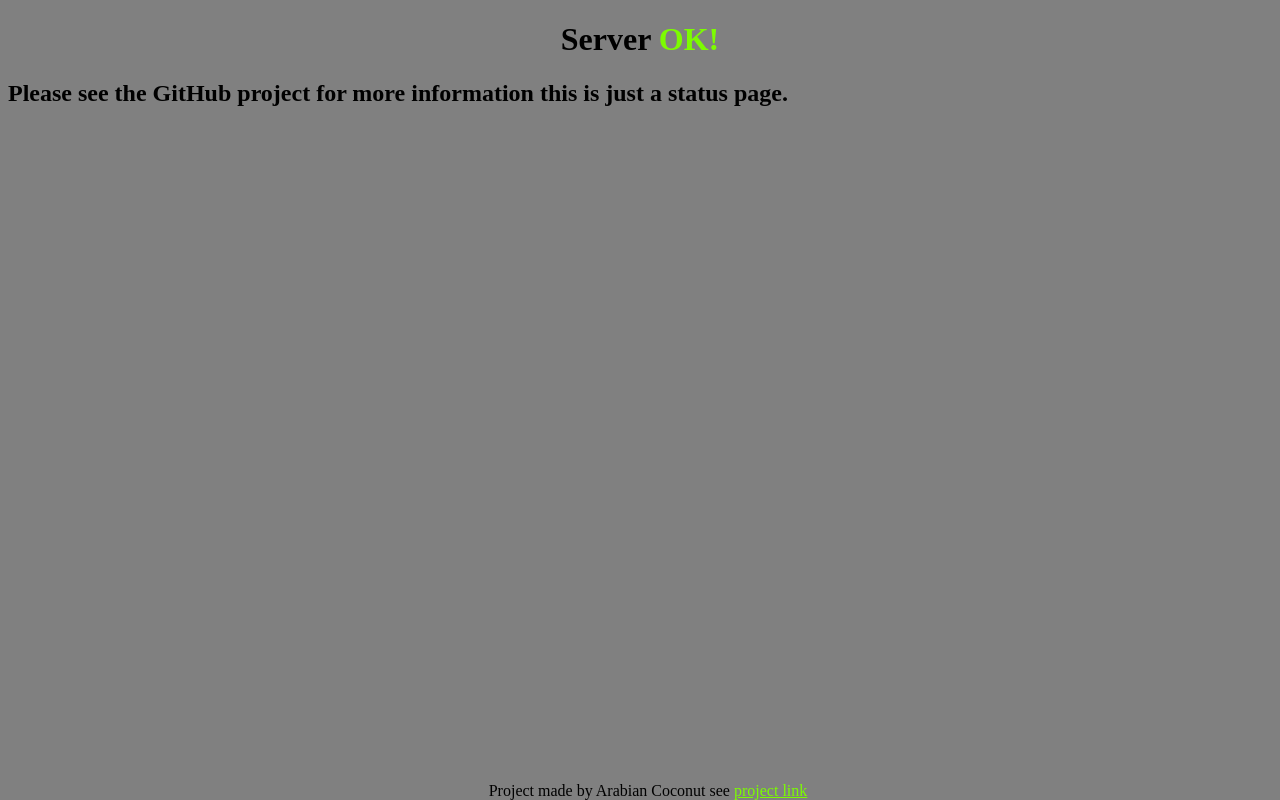
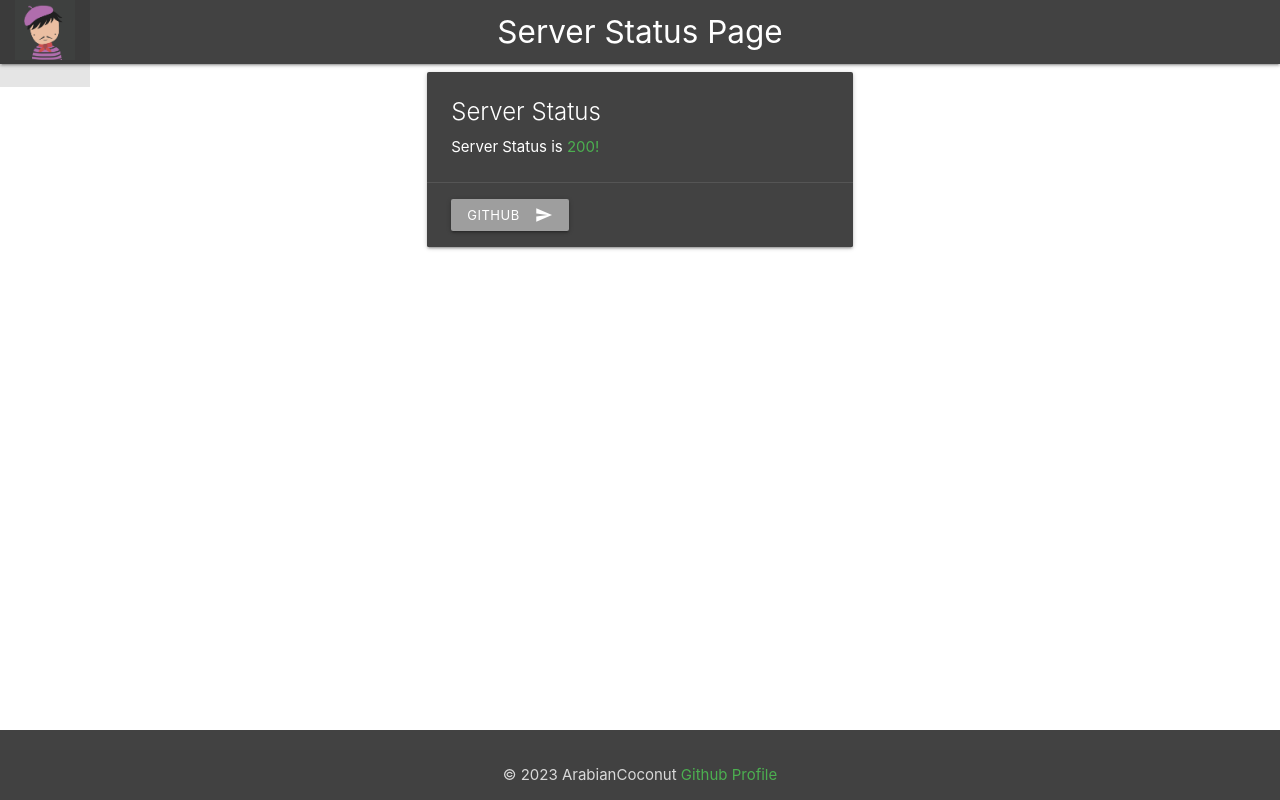
Before and after one commit to ArabianCoconut/Moneycontrol_api, a plain HTML site: page src/templates/index.html in a window 1280 px wide. Drawn offline with nearby package versions, Linux system fonts and the light colour scheme.

Commit message:
Modified HTML and updated license.

```diff
--- /dev/null
+++ b/src/static/style.css
@@ -0,0 +1,17 @@
+body {
+    display: flex;
+    min-height: 100vh;
+    flex-direction: column;
+  }
+
+  main {
+    flex: 1 0 auto;
+  }
+
+  #page_footer {
+    display:flex;
+    flex-direction:column;
+    position:fixed;
+    bottom: 0;
+    width: 100%;
+  }
--- a/src/templates/index.html
+++ b/src/templates/index.html
@@ -1,18 +1,57 @@
 <!DOCTYPE html>
 <html lang="en">
-<head>
-    <meta charset="UTF-8">
-    <title>Moneycontrol API</title>
-</head>
-<body style="background-color: grey">
-<h1 style="text-align: center"> Server <span style="color: lawngreen">OK!</span></h1>
-<h2>Please see the GitHub project for more information this is just a status page.</h2>
+  <head>
+    <title>Moneycontrol API Server</title>
+    <!--Import Google Icon Font-->
+    <link href="https://fonts.googleapis.com/icon?family=Material+Icons" rel="stylesheet">
+    <!--Import materialize.css-->
+    <link type="text/css" rel="stylesheet" href="https://cdnjs.cloudflare.com/ajax/libs/materialize/1.0.0/css/materialize.min.css"  media="screen,projection"/>
+    <!--Let browser know website is optimized for mobile-->
+    <meta name="viewport" content="width=device-width, initial-scale=1.0"/>
+  </head>
 
-<footer style="display:flex;flex-direction:column;position:fixed;bottom: 0; width: 100%">
-    <span style="text-align: center">
-        Project made by Arabian Coconut see <a style="color: lawngreen" href="https://github.com/ArabianCoconut/Moneycontrol_api/tree/main">project link</a>
-    </span>
+  <body>
+    <!-- Navbar -->
+  <nav>
+    <div class="nav-wrapper grey darken-3">
+      <a href="*" class="brand-logo center">Server Status Page</a>
+      <ul id="nav-mobile" class="left-align hide-on-med-and-down">
+        <li>
+          <a>
+            <img src="../static/logo.png" alt="Logo" style="height: 60px;pointer-events: none;">
+          </a>
+            </li>
+      </div>
+  </nav>
+  <!-- Navbar End -->
 
-</footer>
-</body>
+  <!-- Main Content -->
+  <div class="container s12">
+    <div class="row">
+      <div class="col s12 m6 offset-m3">
+        <div class="card grey darken-3">
+          <div class="card-content white-text">
+            <span class="card-title">Server Status</span>
+            <p>Server Status is <span class="green-text accent-3">200!</span></p>
+          </div>
+          <div class="card-action">
+            <a href="https://github.com/ArabianCoconut/Moneycontrol_api" class="btn-small white-text background grey accent-2"><i class="material-icons right">send</i>Github</a>
+          </div>
+        </div>
+      </div>
+    </div>
+  </div>
+  <!-- Main Content End -->
+  <!--  Footer  -->
+  <div id="page_footer"  class="page-footer grey darken-3" style="display:flex;flex-direction:column;position:fixed;bottom:0;width: 100%;">
+    <div class="footer-copyright center">
+      <div class="container">
+      © 2023 ArabianCoconut
+      <a class="green-text  center-align" href="https://github.com/ArabianCoconut">Github Profile</a>
+    </div>
+    </div>
+  </div>
+  <!--  Footer End  -->
+  <script type="text/javascript" src="https://cdnjs.cloudflare.com/ajax/libs/materialize/1.0.0/css/materialize.min.css"></script>
+  </body>
 </html>
```
Also changed, not shown: src/static/logo.png (added), 1 other file.
